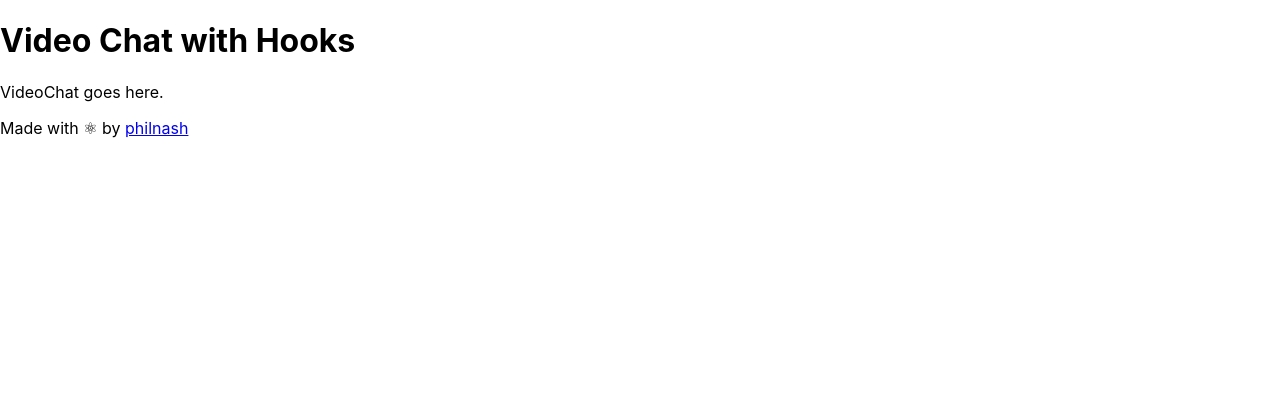
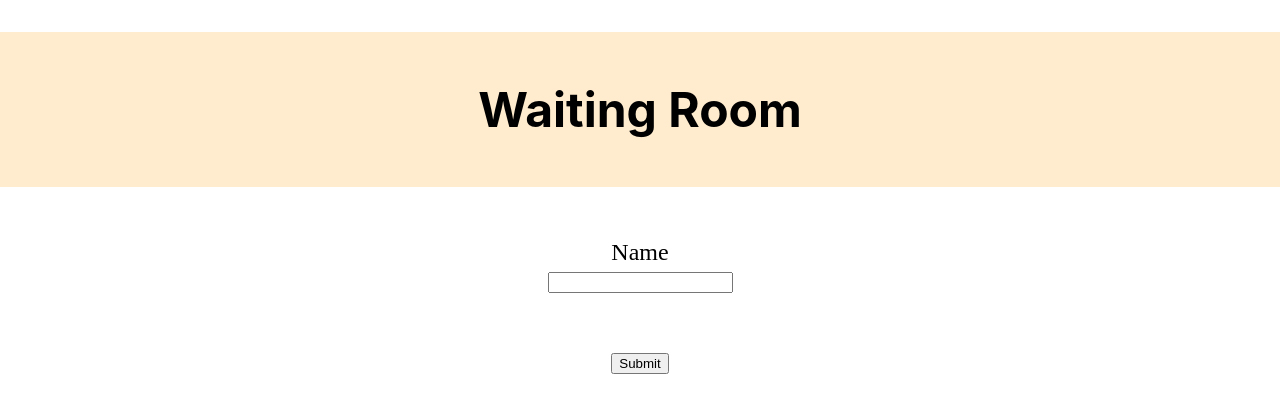
Before and after one commit to vphan6896/telemedicine-app, a React (Create React App) app: page /wait in a window 1280 px wide. Shown: the top 412 px of the page. Built offline with nearby package versions, Linux system fonts and the light colour scheme.

Commit message:
Waiting Room Changes

```diff
--- a/src/WaitingRoom.js
+++ b/src/WaitingRoom.js
@@ -1,26 +1,79 @@
 import React from 'react';
 import './App.css';
+import {Button, Form, Container} from 'react-bootstrap'
+import styled from 'styled-components';
 
-const WaitingRoom = () => {
-  return (
-    <div className="app">
-      <header>
-        <h1>Video Chat with Hooks</h1>
-      </header>
-      <main>
-        <p>VideoChat goes here.</p>
-      </main>
-      <footer>
-        <p>
-          Made with{' '}
-          <span role="img" aria-label="React">
-            ⚛
-          </span>{' '}
-          by <a href="https://twitter.com/philnash">philnash</a>
-        </p>
-      </footer>
-    </div>
+const Styles = styled.div`
+    font-family: Times New Roman;
+    font-size: 1.5em;
+    text-align: center;
+    color: black;
+`;
+const Style = styled.h1`
+  font-size: 3.0em;
+  text-align: center;
+  color: black;
+  background: #ffebcd;
+  padding: 1.0em;
+`;
+const WaitingRoom = ({
+  username,
+  // roomName,
+  handleUsernameChange,
+  handleSubmit,
+}) => {
+  return(
+  <Form onSubmit={handleSubmit}>
+  <Style>
+  <Form.Group>
+    <Form.Label className="title-label">Waiting Room</Form.Label>
+  </Form.Group>
+  </Style>
+  <br />
+  <Styles>
+  <Form.Group controlId="formName">
+    <Form.Label className="normal-label">Name</Form.Label>
+    <br />
+    <Form.Control type="text" onChange={handleUsernameChange} value={username}/>
+  </Form.Group>
+  <br />
+  {/* <Form.Group controlId="formRoomName">
+    <Form.Label className="normal-label">Room Name</Form.Label>
+    <br />
+    <Form.Control type="text" />
+  </Form.Group> */}
+  <br />
+  <Button variant="primary" type="submit" size="lg">
+    Submit
+  </Button>
+  </Styles>
+  </Form>
+
   );
+  // return (
+  //   <div>
+  //       <h1>Enter a room</h1>
+  //       <div>
+  //         <label htmlFor="name">Name:</label>
+  //       <input
+  //         type="text"
+  //         id="field"
+  //         value={username}
+  //         required
+  //       />
+  //       </div>
+  //       <div>
+  //       <label htmlFor="room">Room name:</label>
+  //       <input
+  //         type="text"
+  //         id="room"
+  //         value={roomName}
+  //         required
+  //       />
+  //     </div>
+  //     <button type="submit">Submit</button>
+  //     </div>
+  // );
 };
 
 export default WaitingRoom;
```
